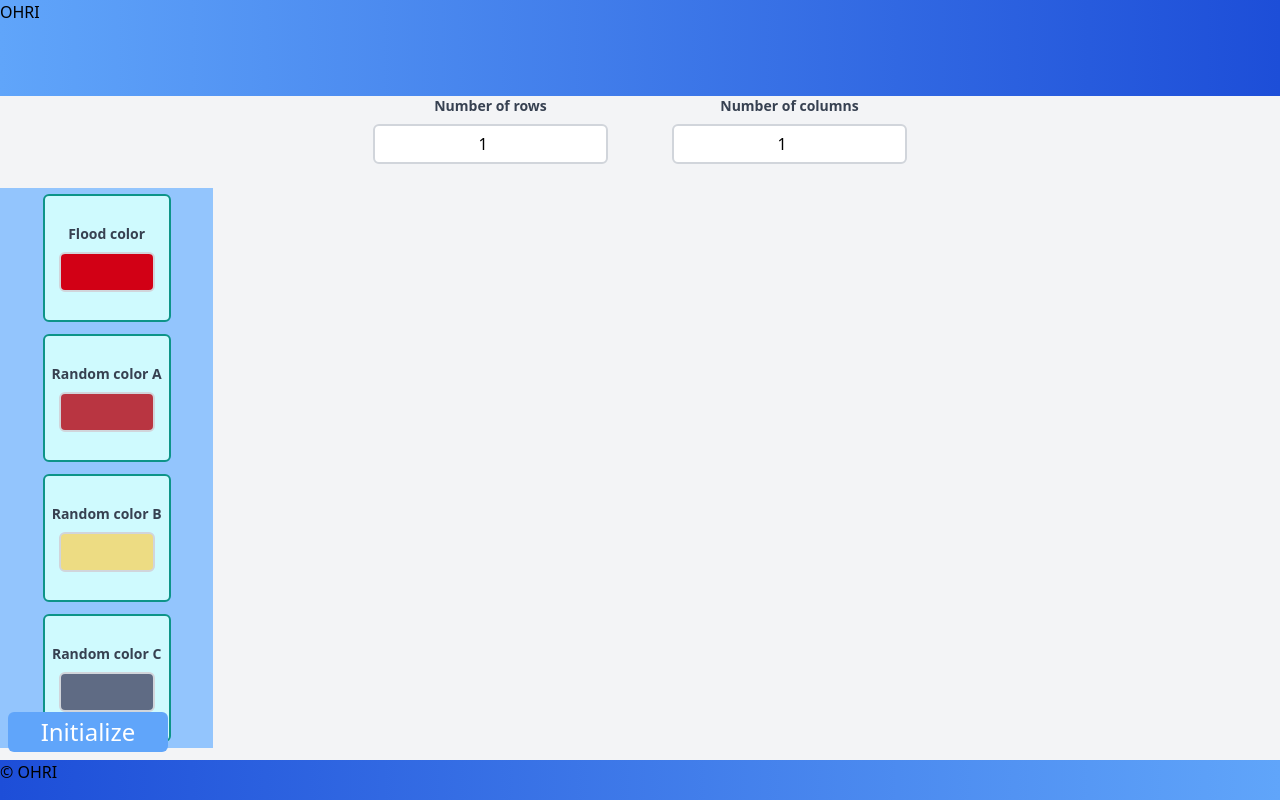
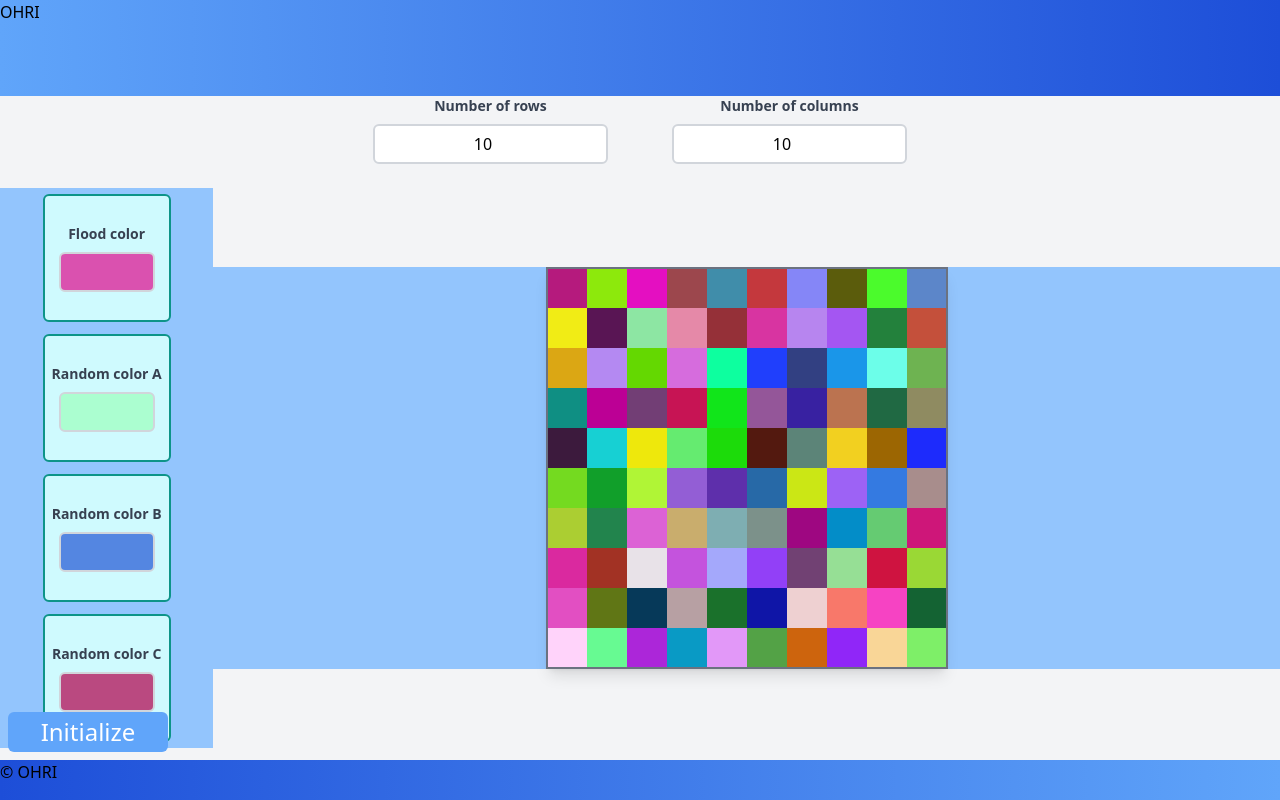
Before and after one commit to rMartine/flood_front, a React (Create React App) app: page / in a window 1280 px wide. Built offline with nearby package versions, Linux system fonts and the light colour scheme.

Commit message:
OE-14/Grid added and functionality is there
There is abug that will add a large number of potential colors and that the grid is pushing othere elements downwards instead of resizing.

```diff
--- /dev/null
+++ b/src/components/CalculateGridBtn/index.tsx
@@ -0,0 +1,16 @@
+import React from 'react';
+import { CalculateGridBtnProps } from '../../store/types';
+
+const CalculateGridBtn = (props: CalculateGridBtnProps) => {
+    const { setCalculateFlag } = props;
+    return (
+        <button
+            className="absolute bottom-12 left-2 w-40 h-10 rounded-md bg-blue-400 text-white text-2xl text-center"
+            onClick={() => setCalculateFlag()}
+        >
+            Initialize
+        </button>
+    );
+};
+
+export default CalculateGridBtn;
--- /dev/null
+++ b/src/components/Grid/index.tsx
@@ -0,0 +1,70 @@
+import React, {useEffect, useState} from 'react';
+import { GridProps } from '../../store/types';
+
+const Grid = ({ setCoordinates, grid }: GridProps) => {
+    const [gridSize, setGridSize] = useState({width: 0, height: 0});
+
+    const getGridSize = () => {
+        const width = document.querySelector('.grid')?.clientWidth;
+        const height = document.querySelector('.grid')?.clientHeight;
+        if (width && height) {
+            setGridSize({width, height});
+        }
+    };
+
+    const calculateCellSize = () => {
+        if (!grid || !grid.length) {
+            return {cellWidth: 0, cellHeight: 0};
+        }
+        const {width, height} = gridSize;
+        const {rows, cols} = grid.length && grid[0].length ? {rows: grid.length, cols: grid[0].length} : {rows: 0, cols: 0};
+        const cellWidth = width / cols;
+        const cellHeight = height / rows;
+        return {cellWidth, cellHeight};
+    };
+
+    useEffect(() => {
+        getGridSize();
+        window.addEventListener('resize', getGridSize);
+        return () => window.removeEventListener('resize', getGridSize);
+    }, []);
+
+    useEffect(() => {
+        getGridSize();
+    }, [grid]);
+
+    useEffect(() => {
+        const {cellWidth, cellHeight} = calculateCellSize();
+        const cells = document.querySelectorAll('td');
+        cells.forEach(cell => {
+            cell.style.width = `${cellWidth}px`;
+            cell.style.height = `${cellHeight}px`;
+        });
+    }, [gridSize]);
+
+    // If grid is undefined or empty, return an H1 element with the text "Loading..."
+    if (!grid || !grid.length) {
+        return <h1 className="text-2xl text-center">Loading...</h1>;
+    }
+
+    return (
+        <table className="mx-auto border-2 border-gray-500 rounded-md bg-white shadow-lg z-0">
+            <tbody>
+                {grid.map((row, i) => (
+                    <tr key={i}>
+                        {row.map((cell, j) => (
+                            <td
+                                key={j}
+                                className="w-10 h-10"
+                                style={{ backgroundColor: cell.color }}
+                                onClick={() => setCoordinates({row:i, col: j})}
+                            />
+                        ))}
+                    </tr>
+                ))}
+            </tbody>
+        </table>
+    );
+};
+
+export default Grid;
--- a/src/components/InitializeBtn/index.tsx
+++ /dev/null
@@ -1,22 +0,0 @@
-import React from 'react';
-import { InitializeBtnProps } from '../../store/types';
-
-const InitializeBtn = (props: InitializeBtnProps) => {
-    const {
-        initialize,
-        grid,
-        cellPosition,
-        newColor
-    } = props;
-     // The button is positioned on the lower left corner of its parent and has a fixed width and height. It also has a margin of 10px on the x axis and bottom.
-    return (
-        <button
-            className="absolute bottom-12 left-2 w-40 h-10 rounded-md bg-blue-400 text-white text-2xl text-center"
-            onClick={() => initialize({ grid, cellPosition, newColor })}
-        >
-            Initialize
-        </button>
-    );
-};
-
-export default InitializeBtn;
--- a/src/components/Main/index.tsx
+++ b/src/components/Main/index.tsx
@@ -1,17 +1,27 @@
 import React, { useState, useEffect } from 'react';
-import InitializeBtn from '../InitializeBtn';
+import CalculateGridBtn from '../CalculateGridBtn';
 import CustomNumericalInput from '../CustomNumericalInput';
-import { InitializeFunction, InitializeFunctionParams } from '../../store/types';
+import { CellPosition, CellColor, GridType, GetFloodedGridFunction, GetFloodedGridFunctionParams } from '../../store/types';
 import ColorPicker from '../ColorPicker';
+import Grid from '../Grid';
+
+const getRandomColor = () => {
+    const letters = '0123456789ABCDEF';
+    let color = '#';
+    for (let i = 0; i < 6; i++) {
+        color += letters[Math.floor(Math.random() * 16)];
+    }
+    return color;
+};
 
 const Main = () => {
 
     // TODO: Move this to a separate file or even better a saga.
-    const getFloodedGrid: InitializeFunction = async ({
+    const getFloodedGrid: GetFloodedGridFunction = async ({
         grid,
         cellPosition,
         newColor,
-    }: InitializeFunctionParams) => {
+    }: GetFloodedGridFunctionParams) => {
         try {
             const response = await fetch('http://localhost:5000/flood', {
                 method: 'POST',
@@ -34,34 +44,42 @@ const Main = () => {
         }
     };
 
-    const grid = [
-        [{ color: 'red' }, { color: 'red' }, { color: 'red' }],
-        [{ color: 'red' }, { color: 'red' }, { color: 'red' }],
-        [{ color: 'red' }, { color: 'red' }, { color: 'red' }],
-    ];
-    const cellPosition = { row: 0, col: 0};
-    const [numberOfRows, setNumberOfRows] = useState(1);
-    const [numberOfCols, setNumberOfCols] = useState(1);
-    const [floodColor, setFloodColor] = useState('#0000FF');
-    const [randomColorA, setRandomColorA] = useState('#0000FF');
-    const [randomColorB, setRandomColorB] = useState('#0000FF');
-    const [randomColorC, setRandomColorC] = useState('#0000FF');
+    const cellPosition: CellPosition = { row: 0, col: 0};
+    const [numberOfRows, setNumberOfRows] = useState(10);
+    const [numberOfCols, setNumberOfCols] = useState(10);
+    const [floodColor, setFloodColor] = useState(getRandomColor());
+    const [randomColorA, setRandomColorA] = useState(getRandomColor());
+    const [randomColorB, setRandomColorB] = useState(getRandomColor());
+    const [randomColorC, setRandomColorC] = useState(getRandomColor());
+    const [grid, setGrid] = useState<GridType>();
+    const [isInitialized, setIsInitialized] = useState(false);
+    const [isRecalculatingGrid, setIsRecalculatingGrid] = useState(false);
 
-    const getRandomColor = () => {
-        const letters = '0123456789ABCDEF';
-        let color = '#';
-        for (let i = 0; i < 6; i++) {
-            color += letters[Math.floor(Math.random() * 16)];
+    const initializeGrid = (colorA: CellColor, colorB: CellColor, colorC: CellColor): GridType => {
+        const newGrid = [];
+        for (let i = 0; i < numberOfRows; i++) {
+            const row = [];
+            for (let j = 0; j < numberOfCols; j++) {
+                row.push({ color: getRandomColor() });
+            }
+            newGrid.push(row);
         }
-        return color;
+        return newGrid;
     };
 
     useEffect(() => {
-        setFloodColor(getRandomColor());
-        setRandomColorA(getRandomColor());
-        setRandomColorB(getRandomColor());
-        setRandomColorC(getRandomColor());
-    }, []);
+        if (!isInitialized && numberOfRows && numberOfCols && randomColorA && randomColorB && randomColorC) {
+            setGrid(initializeGrid({color: randomColorA}, {color: randomColorB}, {color: randomColorC}));
+            setIsInitialized(true);
+        }
+    }, [numberOfRows, numberOfCols, randomColorA, randomColorB, randomColorC]);
+
+    useEffect(() => {
+        if (isRecalculatingGrid && numberOfRows && numberOfCols && randomColorA && randomColorB && randomColorC) {
+            setGrid(initializeGrid({color: randomColorA}, {color: randomColorB}, {color: randomColorC}));
+            setIsRecalculatingGrid(false);
+        }
+    }, [isRecalculatingGrid, numberOfRows, numberOfCols, randomColorA, randomColorB, randomColorC]);
 
 
     return (
@@ -113,13 +131,20 @@ const Main = () => {
                         }}
                     />
                 </div>
-                <div className="flex flex-col w-5/6 h-full items-center justify-center bg-blue-300" />
+                <div className="flex flex-col w-5/6 h-full items-center justify-center bg-blue-300">
+                    <Grid
+                        setCoordinates={(coordinates: CellPosition) => {
+                            const { row, col } = coordinates;
+                            console.log('Cell position', row, col);
+                        }}
+                        grid={grid}
+                    />
+                </div>
             </div>
-            <InitializeBtn
-                initialize={getFloodedGrid}
-                grid={grid}
-                cellPosition={cellPosition}
-                newColor={{color: floodColor}}
+            <CalculateGridBtn
+                setCalculateFlag={() => {
+                    setIsRecalculatingGrid(true);
+                }}
             />
         </main>
     );
```
Also changed, not shown: src/store/types.ts (+11 -9 lines).
